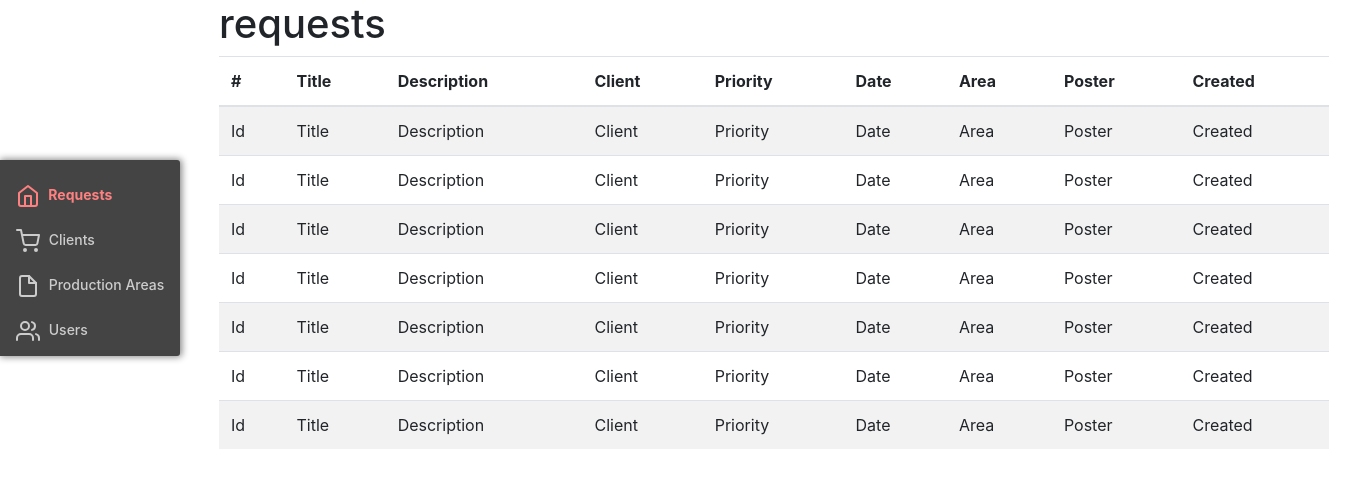
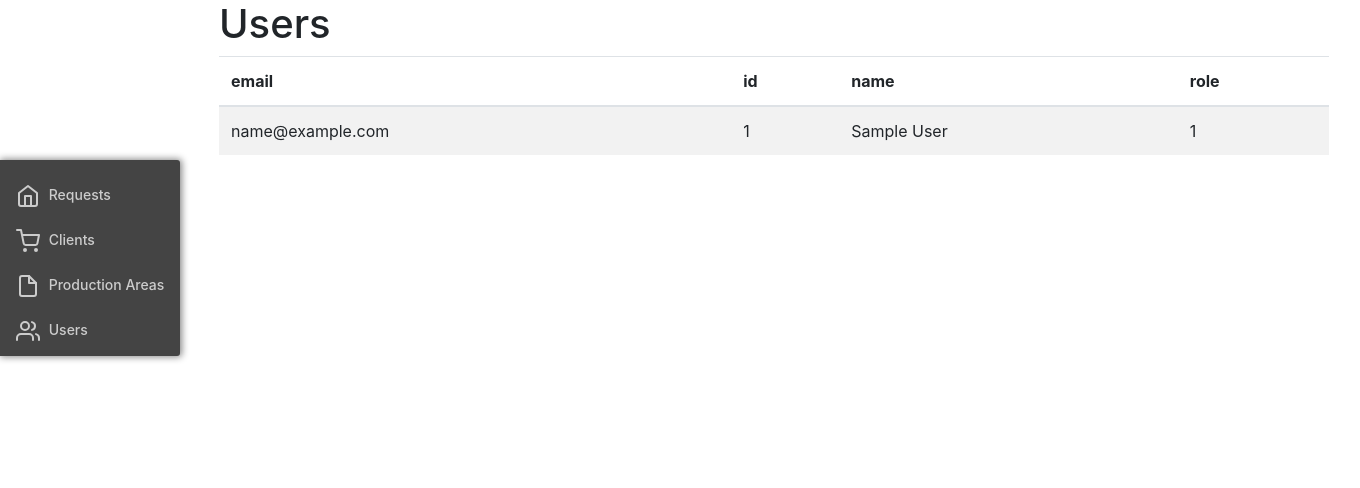
Before and after one commit to gyurix/FeatureRequests, a Flask app: page /dashboard in a window 1360 px wide. Shown: the top 488 px of the page. Run offline with Flask 2, Linux system fonts and the light colour scheme; tables that the repository leaves empty hold one stand-in row (values such as "Sample post"); some libraries are stand-ins or nearby versions.

Commit message:
Added basic model renderers

```diff
--- a/app/api.py
+++ b/app/api.py
@@ -4,7 +4,9 @@ from flask_limiter.util import get_remote_address
 from flask_wtf import CSRFProtect
 
 from app.forms import SignupForm, LoginForm, handleFormAction
+from app.models import User, Request, Production, Client
 from app.user_manager import postLogin, postSignup
+from app.utils import toJsonAll
 
 api = Blueprint('api', __name__)
 
@@ -32,3 +34,23 @@ def logout():
         return "You are not logged in", 400
     session.clear()
     return "Logged out successfully"
+
+
+@api.route('/api/clients', methods=['GET'])
+def clients():
+    return toJsonAll(Client.query.all())
+
+
+@api.route('/api/production', methods=['GET'])
+def production():
+    return toJsonAll(Production.query.all())
+
+
+@api.route('/api/requests', methods=['GET'])
+def requests():
+    return toJsonAll(Request.query.all())
+
+
+@api.route('/api/users', methods=['GET'])
+def users():
+    return toJsonAll(User.query.all())
--- a/app/config.py
+++ b/app/config.py
@@ -1,6 +1,7 @@
 class Config:
     SECRET_KEY = 'oXWerTpO!ThZ!uAAENnV5k9F'
     DATABASE_URI = 'postgresql://fr:fr123@localhost/fr'
+    RESET_TABLES = False
     CAPTCHA_KEY = '6LfjDWUUAAAAAI3IlA4HseoynWkZm_ka_g0HNraC'
     CAPTCHA_SECRET = '6LfjDWUUAAAAAPgk0Hnfd5ZeojTaJLvHvbTajUA5'
     CAPTCHA_ENABLED = True
--- a/app/errors.py
+++ b/app/errors.py
@@ -1,10 +1,12 @@
-from flask import render_template, Blueprint
+from flask import render_template, Blueprint, request
 
 errors = Blueprint('errors', __name__)
 
 
 @errors.app_errorhandler(404)
 def error404(err):
+    if request.path.startswith("/api/"):
+        return "Invalid API method - " + request.path[5:], 404
     return render_template("error.html", err=err), 404
 
 
--- a/app/main.py
+++ b/app/main.py
@@ -16,7 +16,6 @@ app.config['RECAPTCHA_ENABLED'] = Config.CAPTCHA_ENABLED
 app.secret_key = Config.SECRET_KEY
 
 db.init_app(app)
-db.create_all(app=app)
 recaptcha.init_app(app)
 limiter.init_app(app)
 csrf.init_app(app)
@@ -25,5 +24,12 @@ app.register_blueprint(api)
 app.register_blueprint(pages)
 app.register_blueprint(errors)
 
+if Config.RESET_TABLES:
+    with app.app_context():
+        db.drop_all()
+
+with app.app_context():
+    db.create_all()
+
 if __name__ == '__main__':
     app.run(host=Config.HOST, port=Config.PORT)
--- a/app/models.py
+++ b/app/models.py
@@ -68,7 +68,7 @@ class User(db.Model):
     id = Column('id', Integer, autoincrement=True, unique=True, primary_key=True)
     name = Column('name', String)
     email = Column('email', String, unique=True)
-    password = Column('password', String(54))
+    password = Column('password', String)
     role = Column('role', Integer, default=0)
     __table__ = Table('users', meta, id, name, email, password, role)
 
--- a/app/utils.py
+++ b/app/utils.py
@@ -1,3 +1,7 @@
+from flask import json
+from sqlalchemy import inspect
+
+
 def dump(obj):
     for attr in dir(obj):
         print("obj.%s = %r" % (attr, getattr(obj, attr)))
@@ -5,3 +9,15 @@ def dump(obj):
 
 def toCamelCase(word, sep=' '):
     return sep.join(x.capitalize() or '_' for x in word.split('_'))
+
+
+def toJson(model):
+    out = {}
+    for c in inspect(model).attrs.keys():
+        if c != 'password':
+            out[c] = getattr(model, c)
+    return out
+
+
+def toJsonAll(models):
+    return json.dumps([toJson(m) for m in models])
--- a/static/js/dashboard.js
+++ b/static/js/dashboard.js
@@ -54,27 +54,51 @@ function htmlbodyHeightUpdate() {
 
 function render_page(page) {
     iziToast.info({
-        title: "Loading...",
+        title: "Loading data...",
         message: "Loading page " + page
     });
-    $.get("/page/" + page, function (data) {
+    $.get("/api/" + page, function (data) {
         iziToast.success({
             title: 'Success!',
-            message: 'Loaded page ' + page
+            message: 'Loaded data ' + data
         });
-        model.page_title(page);
-        model.page_body(data);
+        model.items.removeAll();
+        items = JSON.parse(data);
+        items.forEach(item => {
+            const mItem = {};
+            Object.keys(item).forEach(k => {
+                mItem[k] = ko.observable(item[k]);
+            });
+            model.items.push(mItem);
+        });
+        model.page_title(page[0].toUpperCase() + page.substr(1));
     }).fail(function (error) {
         iziToast.error({
-            title: 'Error',
-            message: error.status + " - " + error.responseText
+            title: 'Error on loading ' + page + " data",
+            message: error.status + " - " + JSON.stringify(error.responseText)
         });
     });
 }
 
 function MainModel() {
     this.page_title = ko.observable("Loading...");
+    this.test = ko.observable("Test succeed");
     this.page_body = ko.observable("<h2>Loading...</h2>");
+    this.items = ko.observableArray([]);
+    this.hasItems = function () {
+        return this.items().length > 0;
+    };
+    this.hasNoItems = function () {
+        return this.items().length === 0;
+    };
+    this.itemNames = function () {
+        if (this.items().length > 0) {
+            keys = Object.keys(this.items()[0]);
+            return keys;
+        }
+        return {};
+    };
+
     this.is_rendered = function (page) {
         return this.page_title() === page;
     }
@@ -84,5 +108,5 @@ const model = new MainModel();
 
 $(document).ready(function () {
     ko.applyBindings(model);
-    render_page("requests");
+    render_page("users");
 });
--- a/templates/dashboard.html
+++ b/templates/dashboard.html
@@ -28,7 +28,20 @@
     </div>
 {% endblock %}
 {% block content %}
-    <h1 data-bind="text: model.page_title"></h1>
-    <div id="dashboardContent" data-bind="html: model.page_body">
+    <h1 data-bind="text: page_title"></h1>
+    <table class="table table-striped" data-bind="visible: hasItems()">
+        <thead>
+        <tr data-bind="foreach: itemNames()">
+            <th data-bind="text: $data">???</th>
+        </tr>
+        </thead>
+        <tbody data-bind="foreach: {data: items, as: 'item'}">
+        <tr data-bind="foreach: model.itemNames()">
+            <td data-bind="text: item[$data]">Loading...</td>
+        </tr>
+        </tbody>
+    </table>
+    <div class="well" data-bind="visible: hasNoItems()">
+        No <strong data-bind="text: model.page_title"></strong> found.
     </div>
 {% endblock %}
--- a/templates/page/requests.html
+++ b/templates/page/requests.html
@@ -12,83 +12,12 @@
         <th scope="col">Created</th>
     </tr>
     </thead>
-    <tbody>
+    <tbody data-bind="foreach: items">
     <tr>
-        <td>Id</td>
-        <td>Title</td>
-        <td>Description</td>
-        <td>Client</td>
-        <td>Priority</td>
-        <td>Date</td>
-        <td>Area</td>
-        <td>Poster</td>
-        <td>Created</td>
+        <td>ITEM 1</td>
     </tr>
-    <tr>
-        <td>Id</td>
-        <td>Title</td>
-        <td>Description</td>
-        <td>Client</td>
-        <td>Priority</td>
-        <td>Date</td>
-        <td>Area</td>
-        <td>Poster</td>
-        <td>Created</td>
-    </tr>
-    <tr>
-        <td>Id</td>
-        <td>Title</td>
-        <td>Description</td>
-        <td>Client</td>
-        <td>Priority</td>
-        <td>Date</td>
-        <td>Area</td>
-        <td>Poster</td>
-        <td>Created</td>
-    </tr>
-    <tr>
-        <td>Id</td>
-        <td>Title</td>
-        <td>Description</td>
-        <td>Client</td>
-        <td>Priority</td>
-        <td>Date</td>
-        <td>Area</td>
-        <td>Poster</td>
-        <td>Created</td>
-    </tr>
-    <tr>
-        <td>Id</td>
-        <td>Title</td>
-        <td>Description</td>
-        <td>Client</td>
-        <td>Priority</td>
-        <td>Date</td>
-        <td>Area</td>
-        <td>Poster</td>
-        <td>Created</td>
-    </tr>
-    <tr>
-        <td>Id</td>
-        <td>Title</td>
-        <td>Description</td>
-        <td>Client</td>
-        <td>Priority</td>
-        <td>Date</td>
-        <td>Area</td>
-        <td>Poster</td>
-        <td>Created</td>
-    </tr>
-    <tr>
-        <td>Id</td>
-        <td>Title</td>
-        <td>Description</td>
-        <td>Client</td>
-        <td>Priority</td>
-        <td>Date</td>
-        <td>Area</td>
-        <td>Poster</td>
-        <td>Created</td>
+    <tr data-bind="foreach: $data">
+        <td data-bind="text: $data"></td>
     </tr>
     </tbody>
 </table>
```
Also changed, not shown: templates/page/users.html (added, +24 -0 lines).
